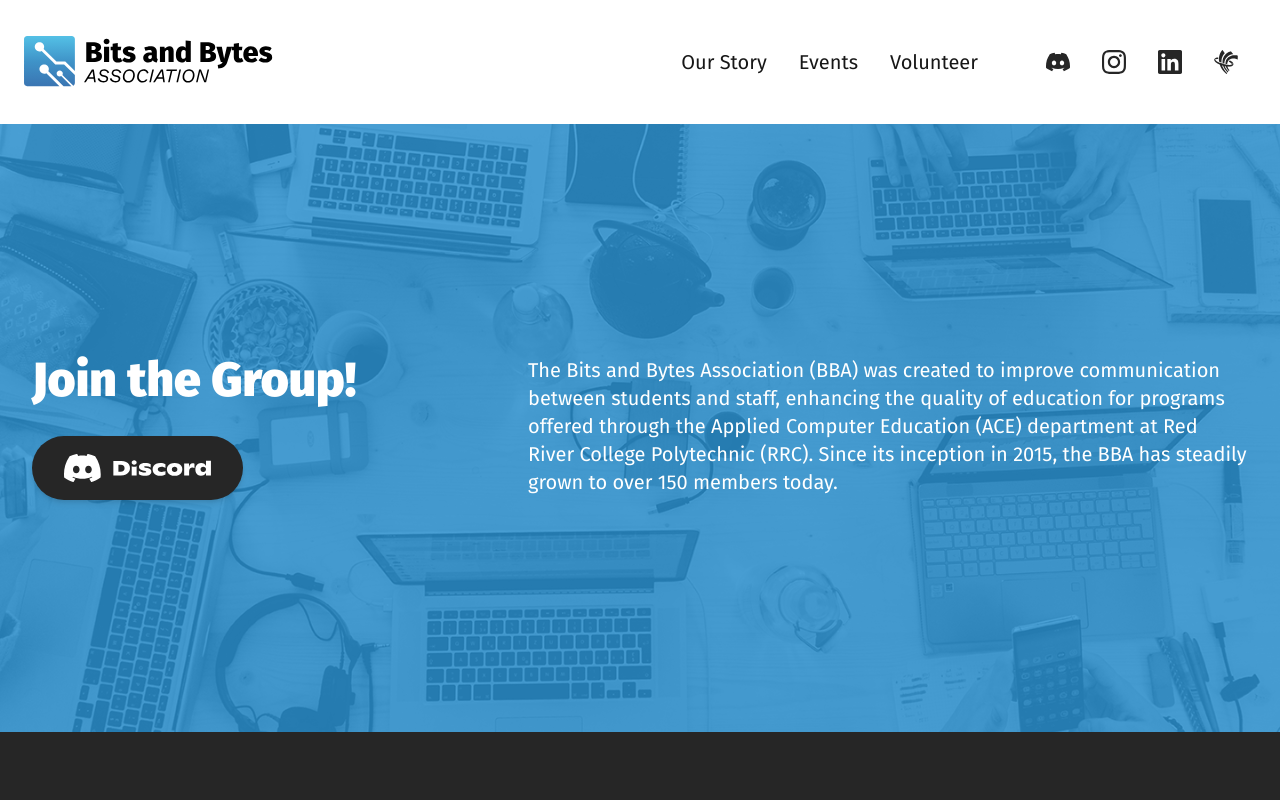
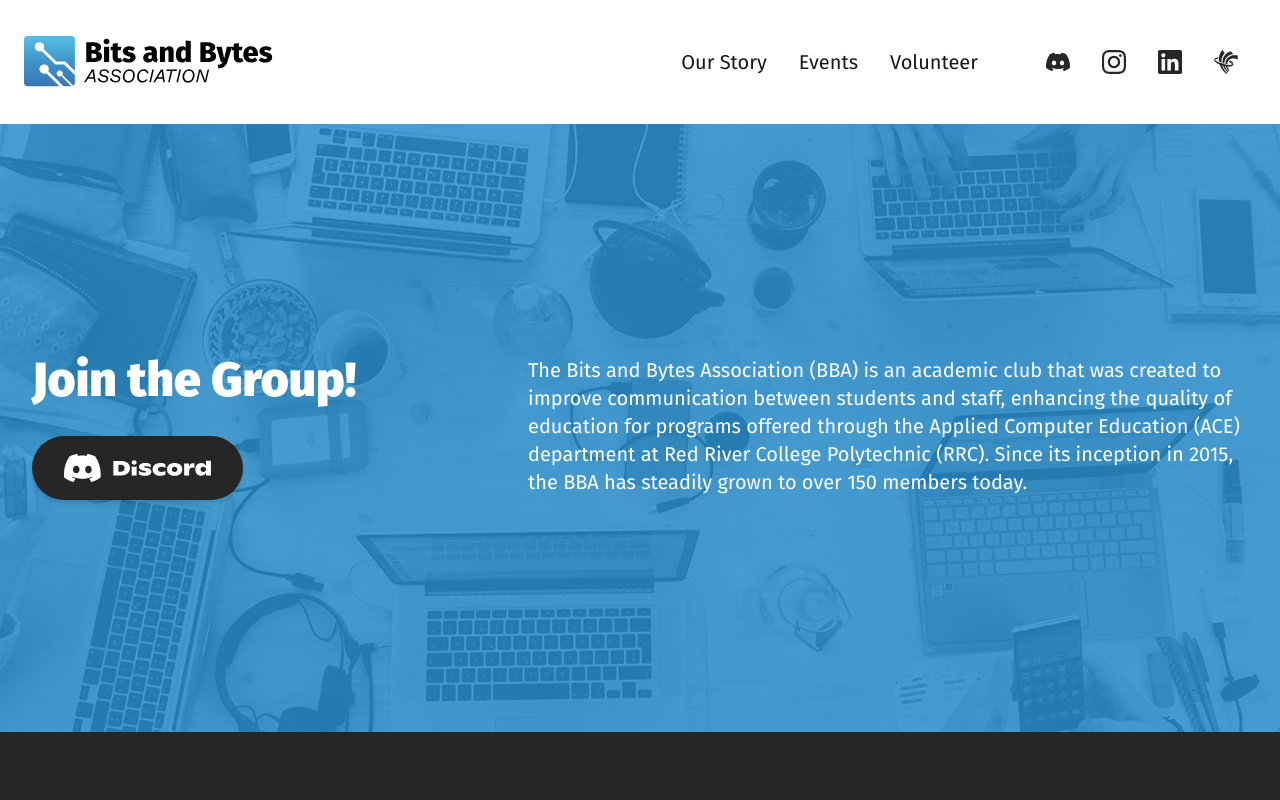
Before and after one commit to bits-and-bytes-association/bitsandbytesassociation.ca, a Next.js app: page / in a window 1280 px wide. Shown: the top 800 px of the page. Built offline with nearby package versions, Linux system fonts and the light colour scheme.

Commit message:
Add more Open Graph metadata

```diff
--- a/src/components/PageTitle.jsx
+++ b/src/components/PageTitle.jsx
@@ -5,6 +5,10 @@ export default function PageTitle({ title }) {
     <>
       <Head>
         <title>{`${title} - Bits and Bytes Association`}</title>
+        <meta
+          property="og:title"
+          content={`${title} - Bits and Bytes Association`}
+        ></meta>
       </Head>
       <h1 className="mb-6 text-5xl font-black text-neutral-900">{title}</h1>
     </>
--- a/src/pages/_app.jsx
+++ b/src/pages/_app.jsx
@@ -19,12 +19,21 @@ export default function App({ Component, pageProps }) {
     <>
       <Head>
         <title>Bits and Bytes Association</title>
+        <meta name="viewport" content="width=device-width, initial-scale=1" />
+        <link rel="icon" href="/favicon.ico" />
         <meta
           name="description"
-          content="The Bits and Bytes Association is a student group created to bring together students and staff of programs offered in the ACE Department at Red River College. Our goal is to promote communication between students, staff, and industry professionals, as well as provide additional tech-related opportunities to students."
+          content="Explore the dynamic tech community of the Bits and Bytes Association (BBA) at Red River College Polytechnic. Established in 2015, the BBA enhances communication within the ACE department, fostering a vibrant community of over 150 members. Join us for inclusive events, industry connections, and a commitment to high-quality education."
         />
-        <meta name="viewport" content="width=device-width, initial-scale=1" />
-        <link rel="icon" href="/favicon.ico" />
+        <meta name="theme-color" content="#6bb7e6" />
+        <meta property="og:url" content="https://bitsandbytesassociation.ca/" />
+        <meta property="og:type" content="website" />
+        <meta property="og:title" content="Bits and Bytes Association" />
+        <meta
+          property="og:description"
+          content="Explore the dynamic tech community of the Bits and Bytes Association (BBA) at Red River College Polytechnic. Established in 2015, the BBA enhances communication within the ACE department, fostering a vibrant community of over 150 members. Join us for inclusive events, industry connections, and a commitment to high-quality education."
+        />
+        <meta property="og:image" content="/images/og-logo.png" />
       </Head>
       <div
         className={`${firaSans.variable} flex flex-col font-sans text-xl text-neutral-600`}
--- a/src/pages/index.jsx
+++ b/src/pages/index.jsx
@@ -55,12 +55,13 @@ export default function Home({ instaFeed }) {
                 </div>
                 <div className="basis-3/5">
                   <p className="text-xl">
-                    The Bits and Bytes Association (BBA) was created to improve
-                    communication between students and staff, enhancing the
-                    quality of education for programs offered through the
-                    Applied Computer Education (ACE) department at Red River
-                    College Polytechnic (RRC). Since its inception in 2015, the
-                    BBA has steadily grown to over 150 members today.
+                    The Bits and Bytes Association (BBA) is an academic club
+                    that was created to improve communication between students
+                    and staff, enhancing the quality of education for programs
+                    offered through the Applied Computer Education (ACE)
+                    department at Red River College Polytechnic (RRC). Since its
+                    inception in 2015, the BBA has steadily grown to over 150
+                    members today.
                   </p>
                 </div>
               </div>
```
Also changed, not shown: public/images/og-logo.png (added), 1 other file (tests, documents, lock files or other folders).
